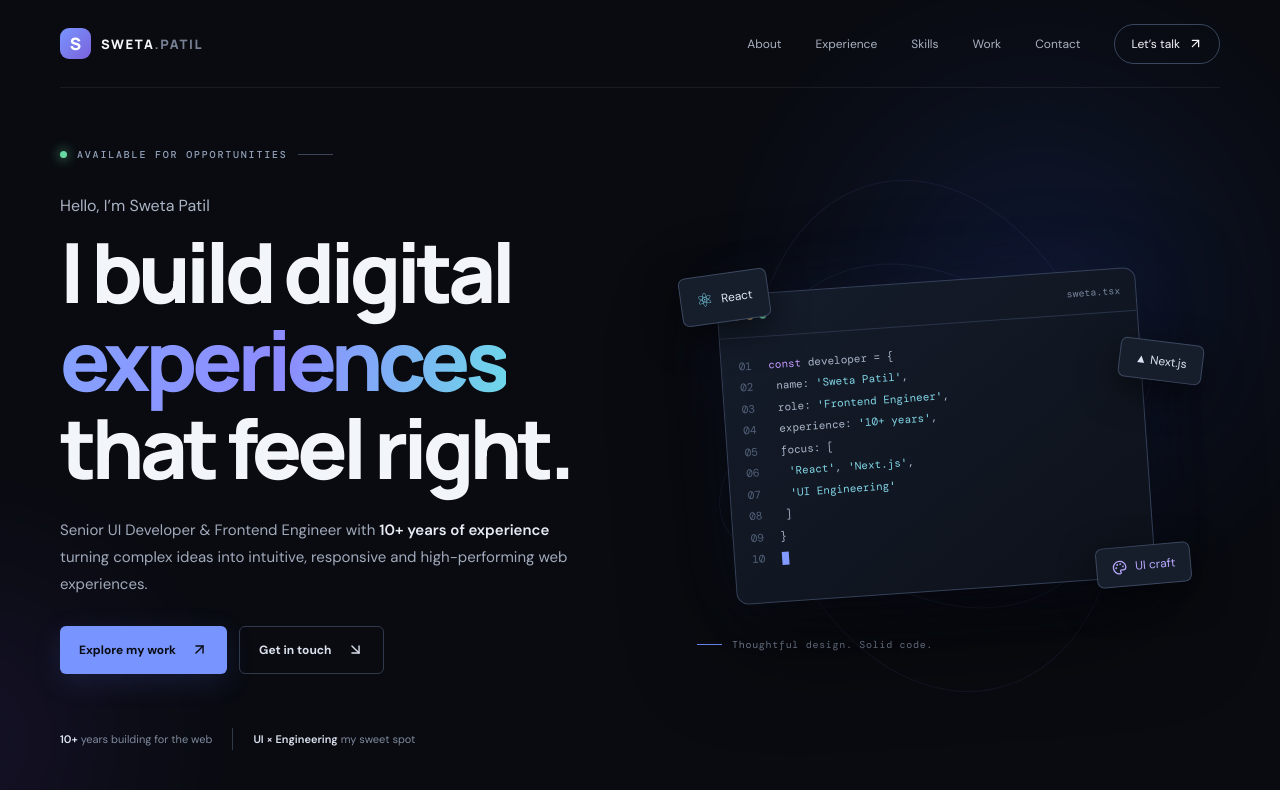
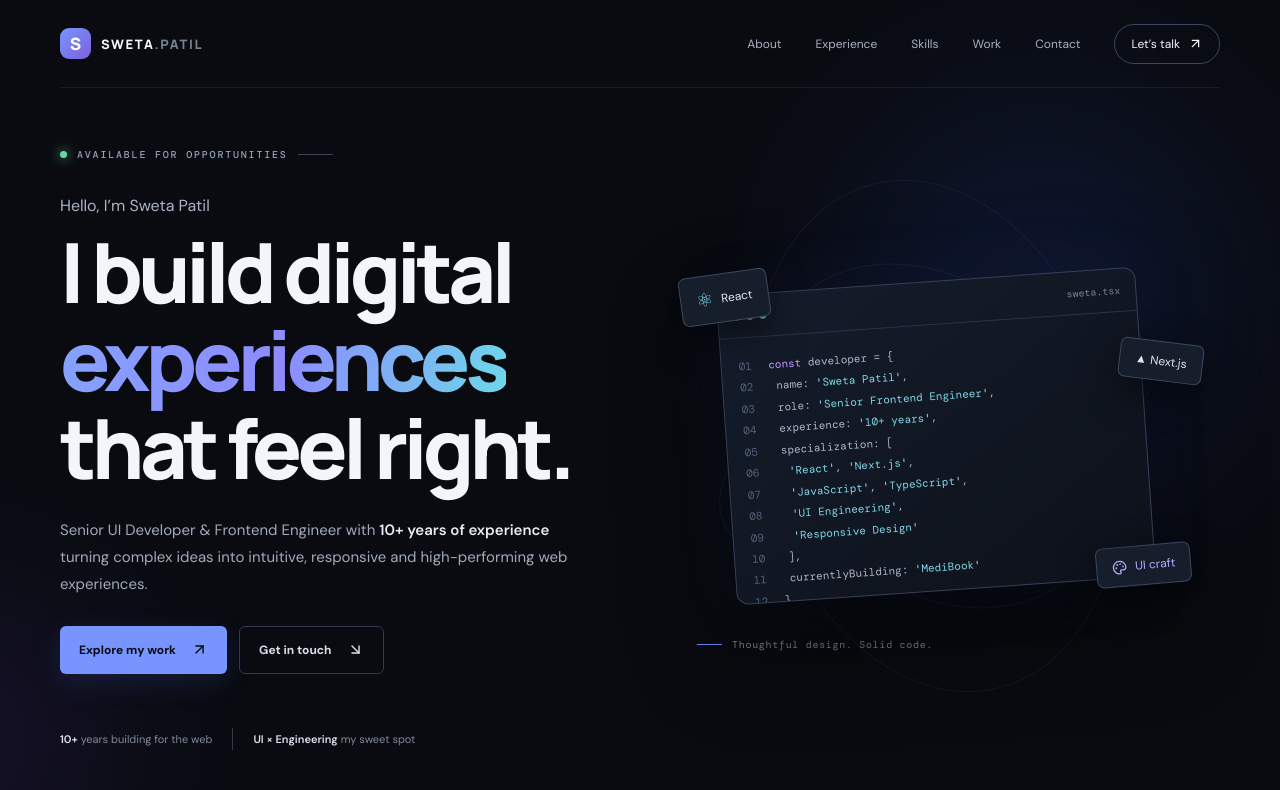
Before and after one commit to sweta91/sweta.ui, a Next.js app: page /sweta.ui/ in a window 1280 px wide. Shown: the top 790 px of the page. Built offline with nearby package versions, Linux system fonts and the light colour scheme.

Commit message:
Revise developer details in portfolio component
Updated developer information in the code window to reflect new role and skills.

```diff
--- a/src/components/portfolio.tsx
+++ b/src/components/portfolio.tsx
@@ -46,7 +46,32 @@ export default function Portfolio() {
         </div>
         <div className="hero-visual" aria-label="Decorative frontend engineering graphic">
           <div className="orbit orbit-a"/><div className="orbit orbit-b"/><div className="orbit orbit-c"/>
-          <div className="code-window"><div className="window-bar"><span/><span/><span/><small>sweta.tsx</small></div><div className="code-content"><p><i>01</i> <em>const</em> developer = {'{'}</p><p><i>02</i> &nbsp;name: <b>'Sweta Patil'</b>,</p><p><i>03</i> &nbsp;role: <b>'Frontend Engineer'</b>,</p><p><i>04</i> &nbsp;experience: <b>'10+ years'</b>,</p><p><i>05</i> &nbsp;focus: [</p><p><i>06</i> &nbsp;&nbsp;<b>'React'</b>, <b>'Next.js'</b>,</p><p><i>07</i> &nbsp;&nbsp;<b>'UI Engineering'</b></p><p><i>08</i> &nbsp;]</p><p><i>09</i> {'}'}</p><p className="code-cursor"><i>10</i> <span/></p></div></div>
+
+<div className="code-window">
+  <div className="window-bar">
+    <span />
+    <span />
+    <span />
+    <small>sweta.tsx</small>
+  </div>
+
+  <div className="code-content">
+    <p><i>01</i> <em>const</em> developer = {'{'}</p>
+    <p><i>02</i> &nbsp;name: <b>&apos;Sweta Patil&apos;</b>,</p>
+    <p><i>03</i> &nbsp;role: <b>&apos;Senior Frontend Engineer&apos;</b>,</p>
+    <p><i>04</i> &nbsp;experience: <b>&apos;10+ years&apos;</b>,</p>
+    <p><i>05</i> &nbsp;specialization: [</p>
+    <p><i>06</i> &nbsp;&nbsp;<b>&apos;React&apos;</b>, <b>&apos;Next.js&apos;</b>,</p>
+    <p><i>07</i> &nbsp;&nbsp;<b>&apos;JavaScript&apos;</b>, <b>&apos;TypeScript&apos;</b>,</p>
+    <p><i>08</i> &nbsp;&nbsp;<b>&apos;UI Engineering&apos;</b>,</p>
+    <p><i>09</i> &nbsp;&nbsp;<b>&apos;Responsive Design&apos;</b></p>
+    <p><i>10</i> &nbsp;],</p>
+    <p><i>11</i> &nbsp;currentlyBuilding: <b>&apos;MediBook&apos;</b></p>
+    <p><i>12</i> {'}'}</p>
+    <p className="code-cursor"><i>13</i> <span /></p>
+  </div>
+</div>
+
           <div className="float-chip chip-react"><span>⚛</span> React</div><div className="float-chip chip-next">▲ Next.js</div><div className="float-chip chip-ui"><Palette size={15}/> UI craft</div>
           <div className="visual-caption"><span className="caption-line"/> Thoughtful design. Solid code.</div>
         </div>
```
